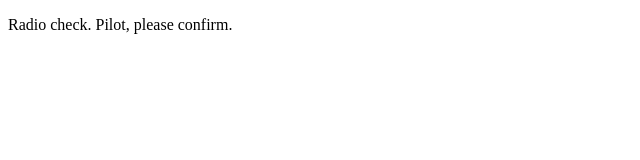
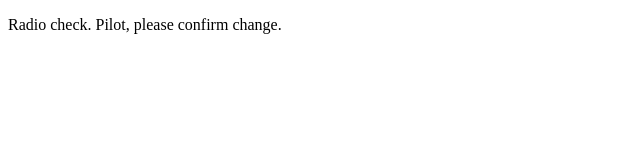
Before and after one commit to chisschwartz/communication.log, a plain HTML site: page index.html in a window 1280 px wide. Shown: the full height of the page, 0-640 px from the left. Drawn offline with Linux system fonts and the light colour scheme.

Commit message:
commit log

```diff
--- a/index.html
+++ b/index.html
@@ -1,6 +1,6 @@
 <!DOCTYPE html>
 <html>
    <body>
-      <p>Radio check. Pilot, please confirm.</p>
+      <p>Radio check. Pilot, please confirm change.</p>
    </body>
 </html>
```
